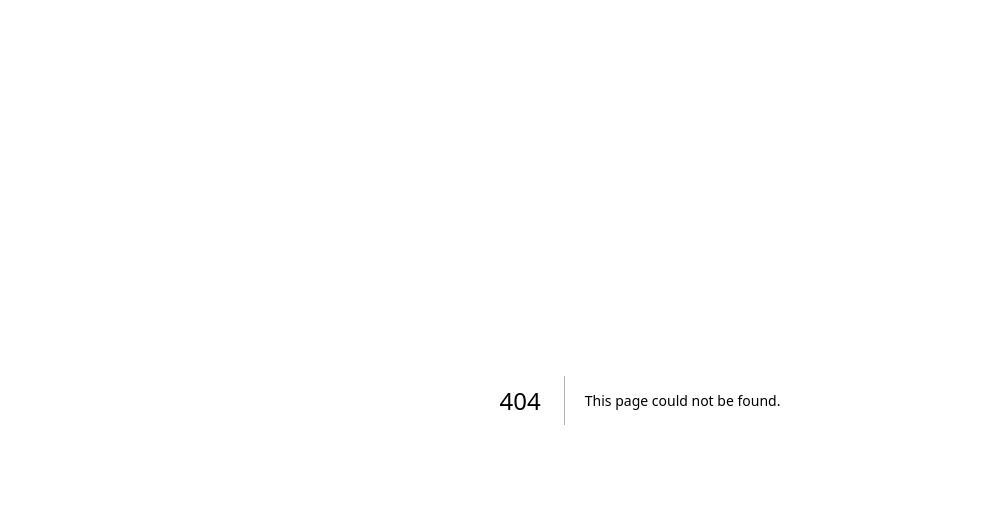
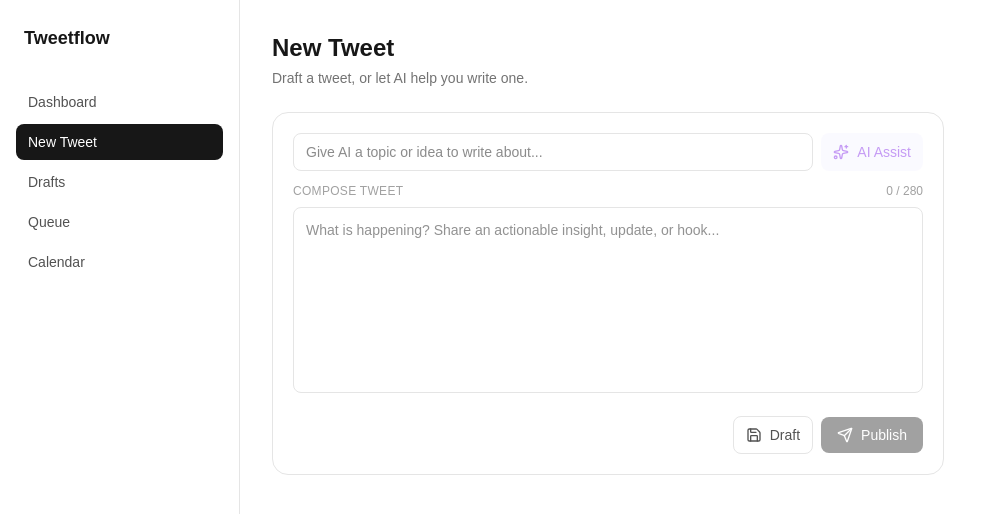
Before and after one commit to praxharrr/tweetflow, a Next.js app: page /compose in a window 1280 px wide. Before the commit this address had no page. Shown: the top 514 px of the page, without its empty margins (0-991 px from the left). Built offline with nearby package versions, Linux system fonts and the light colour scheme.

Commit message:
wire up AI Assist to Groq API

```diff
--- a/package.json
+++ b/package.json
@@ -9,6 +9,8 @@
     "lint": "eslint"
   },
   "dependencies": {
+    "groq-sdk": "^1.5.0",
+    "lucide-react": "^1.33.0",
     "next": "16.3.2",
     "react": "19.2.8",
     "react-dom": "19.2.8"
--- /dev/null
+++ b/src/app/api/generate-tweet/route.ts
@@ -0,0 +1,29 @@
+import { NextRequest, NextResponse } from "next/server";
+import Groq from "groq-sdk";
+
+const groq = new Groq({ apiKey: process.env.GROQ_API_KEY });
+
+export async function POST(req: NextRequest) {
+  const { prompt } = await req.json();
+
+  if (!prompt || typeof prompt !== "string") {
+    return NextResponse.json({ error: "Prompt is required" }, { status: 400 });
+  }
+
+  const completion = await groq.chat.completions.create({
+    model: "openai/gpt-oss-20b",
+    messages: [
+      {
+        role: "system",
+        content:
+          "You write sharp, engaging tweets under 280 characters. No hashtags unless asked. No quotation marks around the output. Just the tweet text.",
+      },
+      { role: "user", content: prompt },
+    ],
+    temperature: 0.8,
+  });
+
+  const tweet = completion.choices[0]?.message?.content ?? "";
+
+  return NextResponse.json({ tweet });
+}
--- /dev/null
+++ b/src/app/calendar/page.tsx
@@ -0,0 +1,3 @@
+export default function CalendarPage() {
+  return <h1 className="text-2xl font-bold">Calendar</h1>;
+}
--- /dev/null
+++ b/src/app/compose/page.tsx
@@ -0,0 +1,16 @@
+import TweetComposer from "@/components/compose/TweetComposer";
+
+export default function ComposePage() {
+  return (
+    <div>
+      <h1 className="text-2xl font-bold text-neutral-900">New Tweet</h1>
+      <p className="mt-1 text-sm text-neutral-500">
+        Draft a tweet, or let AI help you write one.
+      </p>
+
+      <div className="mt-6 max-w-2xl">
+        <TweetComposer />
+      </div>
+    </div>
+  );
+}
--- /dev/null
+++ b/src/app/drafts/page.tsx
@@ -0,0 +1,3 @@
+export default function DraftsPage() {
+  return <h1 className="text-2xl font-bold">Drafts</h1>;
+}
--- a/src/app/layout.tsx
+++ b/src/app/layout.tsx
@@ -1,29 +1,23 @@
 import type { Metadata } from "next";
-import { Geist, Geist_Mono } from "next/font/google";
 import "./globals.css";
-
-const geistSans = Geist({
-  variable: "--font-geist-sans",
-  subsets: ["latin"],
-});
-
-const geistMono = Geist_Mono({
-  variable: "--font-geist-mono",
-  subsets: ["latin"],
-});
+import Sidebar from "@/components/layout/Sidebar";
 
 export const metadata: Metadata = {
-  title: "Create Next App",
-  description: "Generated by create next app",
+  title: "Tweetflow",
+  description: "AI-powered X automation workspace",
 };
 
-export default function RootLayout({ children }: LayoutProps<"/">) {
+export default function RootLayout({
+  children,
+}: {
+  children: React.ReactNode;
+}) {
   return (
-    <html
-      lang="en"
-      className={`${geistSans.variable} ${geistMono.variable} h-full antialiased`}
-    >
-      <body className="min-h-full flex flex-col">{children}</body>
+    <html lang="en">
+      <body className="flex min-h-screen bg-neutral-50">
+        <Sidebar />
+        <main className="flex-1 p-8">{children}</main>
+      </body>
     </html>
   );
 }
--- a/src/app/page.tsx
+++ b/src/app/page.tsx
@@ -1,69 +1,36 @@
-import Image from "next/image";
+import { MessageSquare, Clock, TrendingUp, Zap } from "lucide-react";
+import StatCard from "@/components/dashboard/StatCard";
+import Panel from "@/components/dashboard/Panel";
 
 export default function Home() {
   return (
-    <div className="flex flex-col flex-1 items-center justify-center bg-zinc-50 font-sans dark:bg-black">
-      <main className="flex flex-1 w-full max-w-3xl flex-col items-center justify-between py-32 px-16 bg-white dark:bg-black sm:items-start">
-        <Image
-          className="dark:invert h-5 w-[100px]"
-          src="/next.svg"
-          alt="Next.js logo"
-          width={100}
-          height={20}
-          priority
-        />
-        <div className="flex flex-col items-center gap-6 text-center sm:items-start sm:text-left">
-          <h1 className="max-w-xs text-3xl font-semibold leading-10 tracking-tight text-black dark:text-zinc-50">
-            To get started, edit the{" "}
-            <code className="rounded bg-black/[.06] px-1.5 py-0.5 font-mono text-[0.9em] dark:bg-white/[.08]">
-              page.tsx
-            </code>{" "}
-            file.
-          </h1>
-          <p className="max-w-md text-lg leading-8 text-zinc-600 dark:text-zinc-400">
-            Looking for a starting point or more instructions? Head over to{" "}
-            <a
-              href="https://vercel.com/templates?framework=next.js&utm_source=create-next-app&utm_medium=appdir-template-tw&utm_campaign=create-next-app"
-              className="font-medium text-zinc-950 dark:text-zinc-50"
-            >
-              Templates
-            </a>{" "}
-            or the{" "}
-            <a
-              href="https://nextjs.org/learn?utm_source=create-next-app&utm_medium=appdir-template-tw&utm_campaign=create-next-app"
-              className="font-medium text-zinc-950 dark:text-zinc-50"
-            >
-              Learning
-            </a>{" "}
-            center.
-          </p>
+    <div>
+      <h1 className="text-2xl font-bold text-neutral-900">Dashboard</h1>
+      <p className="mt-1 text-sm text-neutral-500">
+        Welcome back to Tweetflow.
+      </p>
+
+      <div className="mt-6 grid grid-cols-1 gap-4 sm:grid-cols-2 lg:grid-cols-4">
+        <StatCard label="Total Tweets" value={0} icon={MessageSquare} />
+        <StatCard label="Scheduled Posts" value={0} icon={Clock} />
+        <StatCard label="Engagement Forecast" value="—" icon={TrendingUp} />
+        <StatCard label="Active Automations" value="0 / 0" icon={Zap} />
+      </div>
+
+      <div className="mt-6 grid grid-cols-1 gap-4 lg:grid-cols-3">
+        <div className="lg:col-span-2">
+          <Panel title="Scheduled Tweets Queue" icon={Clock}>
+            <p className="py-6 text-center text-sm text-neutral-400">
+              No tweets scheduled yet.
+            </p>
+          </Panel>
         </div>
-        <div className="flex flex-col gap-4 text-base font-medium sm:flex-row">
-          <a
-            className="flex h-12 w-full items-center justify-center gap-2 rounded-full bg-foreground px-5 text-background transition-colors hover:bg-[#383838] dark:hover:bg-[#ccc] md:w-[158px]"
-            href="https://vercel.com/new?utm_source=create-next-app&utm_medium=appdir-template-tw&utm_campaign=create-next-app"
-            target="_blank"
-            rel="noopener noreferrer"
-          >
-            <Image
-              className="dark:invert h-[14px] w-4"
-              src="/vercel.svg"
-              alt="Vercel logomark"
-              width={16}
-              height={14}
-            />
-            Deploy Now
-          </a>
-          <a
-            className="flex h-12 w-full items-center justify-center rounded-full border border-solid border-black/[.08] px-5 transition-colors hover:border-transparent hover:bg-black/[.04] dark:border-white/[.145] dark:hover:bg-[#1a1a1a] md:w-[158px]"
-            href="https://nextjs.org/docs?utm_source=create-next-app&utm_medium=appdir-template-tw&utm_campaign=create-next-app"
-            target="_blank"
-            rel="noopener noreferrer"
-          >
-            Documentation
-          </a>
-        </div>
-      </main>
+        <Panel title="Connected Accounts">
+          <button className="w-full rounded-lg border border-neutral-200 py-2 text-sm font-medium text-neutral-600 hover:bg-neutral-50">
+            Manage Accounts
+          </button>
+        </Panel>
+      </div>
     </div>
   );
 }
--- /dev/null
+++ b/src/app/queue/page.tsx
@@ -0,0 +1,3 @@
+export default function QueuePage() {
+  return <h1 className="text-2xl font-bold">Queue</h1>;
+}
--- /dev/null
+++ b/src/components/compose/TweetComposer.tsx
@@ -0,0 +1,85 @@
+"use client";
+
+import { useState } from "react";
+import { Sparkles, Send, Save, Loader2 } from "lucide-react";
+
+const MAX_CHARS = 280;
+
+export default function TweetComposer() {
+  const [content, setContent] = useState("");
+  const [topic, setTopic] = useState("");
+  const [isGenerating, setIsGenerating] = useState(false);
+
+  const charCount = content.length;
+  const isOverLimit = charCount > MAX_CHARS;
+
+  async function handleAIAssist() {
+    if (!topic.trim()) return;
+    setIsGenerating(true);
+    try {
+      const res = await fetch("/api/generate-tweet", {
+        method: "POST",
+        headers: { "Content-Type": "application/json" },
+        body: JSON.stringify({ prompt: topic }),
+      });
+      const data = await res.json();
+      setContent(data.tweet ?? "");
+    } catch (err) {
+      console.error(err);
+    } finally {
+      setIsGenerating(false);
+    }
+  }
+
+  return (
+    <div className="rounded-2xl border border-neutral-200 bg-white p-5">
+      <div className="mb-3 flex gap-2">
+        <input
+          value={topic}
+          onChange={(e) => setTopic(e.target.value)}
+          placeholder="Give AI a topic or idea to write about..."
+          className="flex-1 rounded-lg border border-neutral-200 px-3 py-2 text-sm outline-none focus:border-neutral-400"
+        />
+        <button
+          onClick={handleAIAssist}
+          disabled={!topic.trim() || isGenerating}
+          className="flex items-center gap-2 rounded-lg bg-violet-50 px-3 py-2 text-sm font-medium text-violet-700 hover:bg-violet-100 disabled:opacity-40"
+        >
+          {isGenerating ? <Loader2 size={16} className="animate-spin" /> : <Sparkles size={16} />}
+          {isGenerating ? "Writing..." : "AI Assist"}
+        </button>
+      </div>
+
+      <div className="mb-2 flex items-center justify-between">
+        <span className="text-xs font-medium uppercase tracking-wide text-neutral-400">
+          Compose Tweet
+        </span>
+        <span className={`text-xs font-medium ${isOverLimit ? "text-red-500" : "text-neutral-400"}`}>
+          {charCount} / {MAX_CHARS}
+        </span>
+      </div>
+
+      <textarea
+        value={content}
+        onChange={(e) => setContent(e.target.value)}
+        placeholder="What is happening? Share an actionable insight, update, or hook..."
+        rows={8}
+        className="w-full resize-none rounded-lg border border-neutral-200 p-3 text-sm text-neutral-800 outline-none focus:border-neutral-400"
+      />
+
+      <div className="mt-4 flex items-center justify-end gap-2">
+        <button className="flex items-center gap-2 rounded-lg border border-neutral-200 px-3 py-2 text-sm font-medium text-neutral-600 hover:bg-neutral-50">
+          <Save size={16} />
+          Draft
+        </button>
+        <button
+          disabled={content.length === 0 || isOverLimit}
+          className="flex items-center gap-2 rounded-lg bg-neutral-900 px-4 py-2 text-sm font-medium text-white hover:bg-neutral-800 disabled:cursor-not-allowed disabled:opacity-40"
+        >
+          <Send size={16} />
+          Publish
+        </button>
+      </div>
+    </div>
+  );
+}
--- /dev/null
+++ b/src/components/dashboard/Panel.tsx
@@ -0,0 +1,24 @@
+import { LucideIcon } from "lucide-react";
+import { ReactNode } from "react";
+
+interface PanelProps {
+  title: string;
+  icon?: LucideIcon;
+  action?: ReactNode;
+  children: ReactNode;
+}
+
+export default function Panel({ title, icon: Icon, action, children }: PanelProps) {
+  return (
+    <div className="rounded-2xl border border-neutral-200 bg-white p-5">
+      <div className="mb-4 flex items-center justify-between">
+        <div className="flex items-center gap-2">
+          {Icon && <Icon size={16} className="text-neutral-500" />}
+          <h3 className="text-sm font-semibold text-neutral-800">{title}</h3>
+        </div>
+        {action}
+      </div>
+      {children}
+    </div>
+  );
+}
--- /dev/null
+++ b/src/components/dashboard/StatCard.tsx
@@ -0,0 +1,37 @@
+import { LucideIcon } from "lucide-react";
+
+interface StatCardProps {
+  label: string;
+  value: string | number;
+  hint?: string;
+  icon: LucideIcon;
+  trend?: "up" | "down" | "neutral";
+}
+
+export default function StatCard({
+  label,
+  value,
+  hint,
+  icon: Icon,
+  trend = "neutral",
+}: StatCardProps) {
+  const hintColor =
+    trend === "up"
+      ? "text-emerald-600"
+      : trend === "down"
+      ? "text-red-500"
+      : "text-neutral-400";
+
+  return (
+    <div className="rounded-2xl border border-neutral-200 bg-white p-5">
+      <div className="flex items-center justify-between">
+        <span className="text-xs font-medium uppercase tracking-wide text-neutral-400">
+          {label}
+        </span>
+        <Icon size={18} className="text-neutral-400" />
+      </div>
+      <div className="mt-3 text-2xl font-bold text-neutral-900">{value}</div>
+      {hint && <div className={`mt-1 text-xs font-medium ${hintColor}`}>{hint}</div>}
+    </div>
+  );
+}
--- /dev/null
+++ b/src/components/layout/Sidebar.tsx
@@ -0,0 +1,40 @@
+"use client";
+
+import Link from "next/link";
+import { usePathname } from "next/navigation";
+
+const navItems = [
+  { label: "Dashboard", href: "/" },
+  { label: "New Tweet", href: "/compose" },
+  { label: "Drafts", href: "/drafts" },
+  { label: "Queue", href: "/queue" },
+  { label: "Calendar", href: "/calendar" },
+];
+
+export default function Sidebar() {
+  const pathname = usePathname();
+
+  return (
+    <aside className="w-60 shrink-0 border-r border-neutral-200 bg-white px-4 py-6">
+      <div className="mb-8 px-2 text-lg font-bold">Tweetflow</div>
+      <nav className="flex flex-col gap-1">
+        {navItems.map((item) => {
+          const isActive = pathname === item.href;
+          return (
+            <Link
+              key={item.href}
+              href={item.href}
+              className={`rounded-lg px-3 py-2 text-sm font-medium transition-colors ${
+                isActive
+                  ? "bg-neutral-900 text-white"
+                  : "text-neutral-600 hover:bg-neutral-100"
+              }`}
+            >
+              {item.label}
+            </Link>
+          );
+        })}
+      </nav>
+    </aside>
+  );
+}
```
Also changed, not shown: 1 other file (tests, documents, lock files or other folders).
